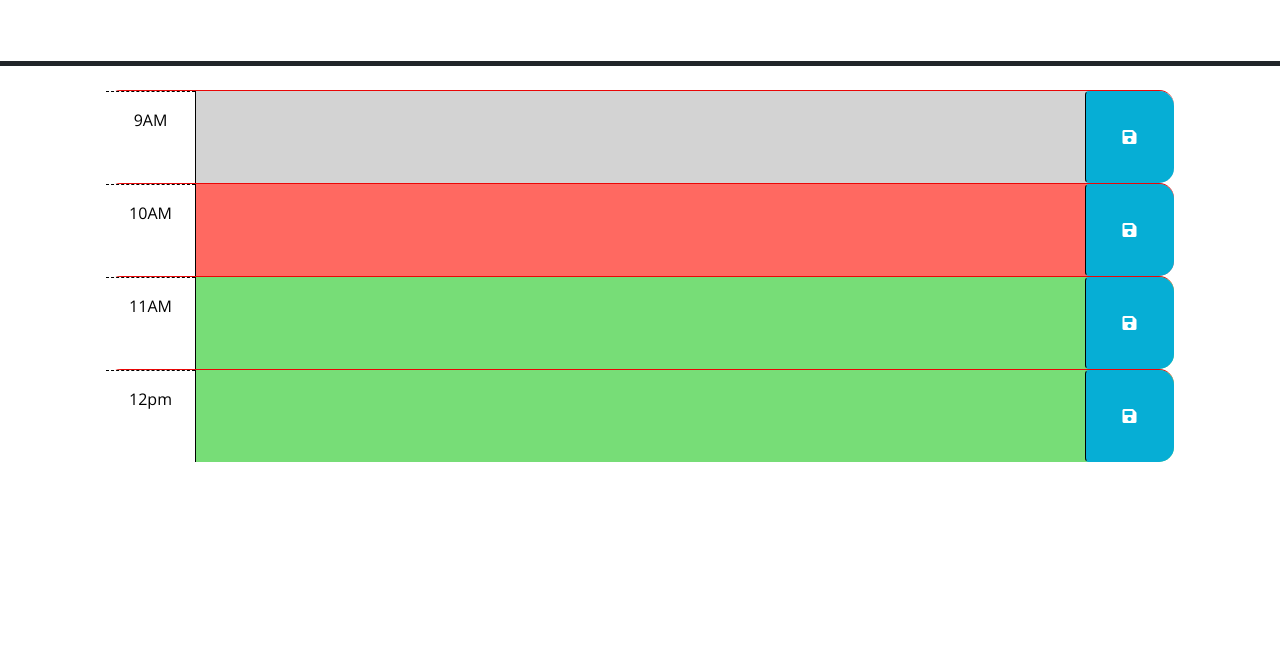
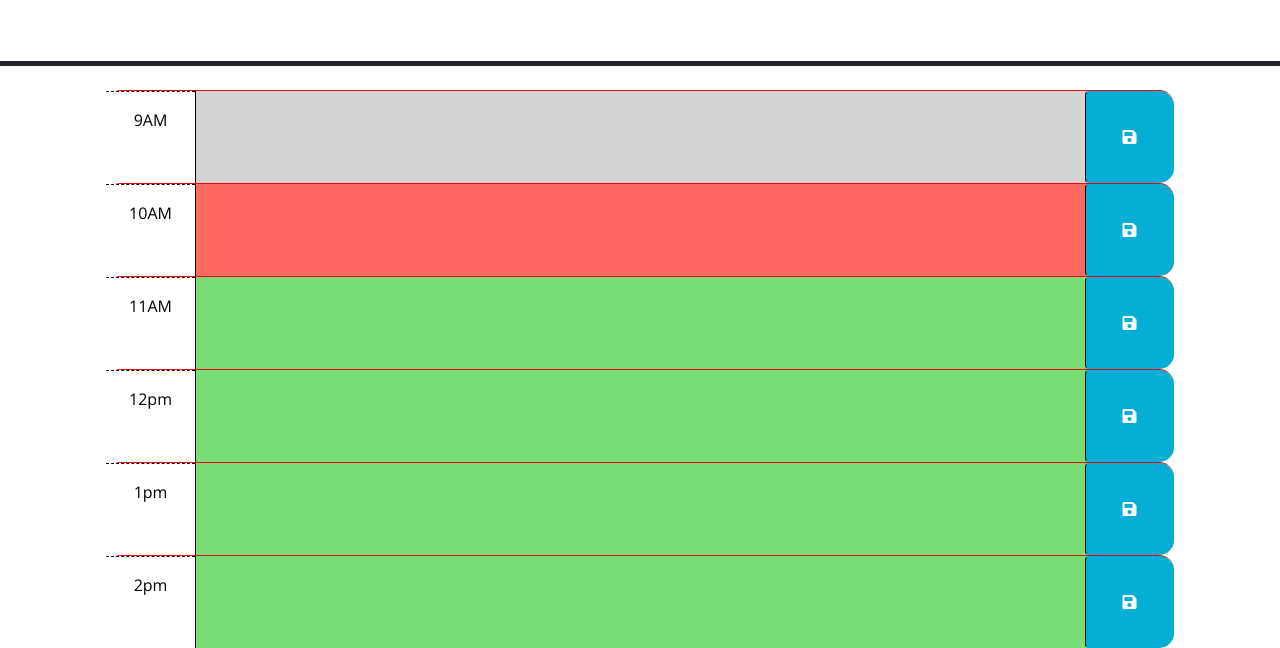
Before and after one commit to 13Blackmagic/All-day, a plain HTML site: page 02-Challenge/Develop/index.html in a window 1280 px wide. Shown: the part 166-814 px from the top of the page. Drawn offline with nearby package versions, Linux system fonts and the light colour scheme.

Commit message:
added 1 and 2

```diff
--- a/02-Challenge/Develop/index.html
+++ b/02-Challenge/Develop/index.html
@@ -72,6 +72,20 @@
           <i class="fas fa-save" aria-hidden="true"></i>
         </button>
       </div>
+      <div id="hour-11" class="row time-block future">
+        <div class="col-2 col-md-1 hour text-center py-3">1pm</div>
+        <textarea class="col-8 col-md-10 description" rows="3"> </textarea>
+        <button class="btn saveBtn col-2 col-md-1" aria-label="save">
+          <i class="fas fa-save" aria-hidden="true"></i>
+        </button>
+      </div>
+      <div id="hour-11" class="row time-block future">
+        <div class="col-2 col-md-1 hour text-center py-3">2pm</div>
+        <textarea class="col-8 col-md-10 description" rows="3"> </textarea>
+        <button class="btn saveBtn col-2 col-md-1" aria-label="save">
+          <i class="fas fa-save" aria-hidden="true"></i>
+        </button>
+      </div>
 
     <script src="https://code.jquery.com/jquery-3.4.1.min.js"></script>
     <script
```
